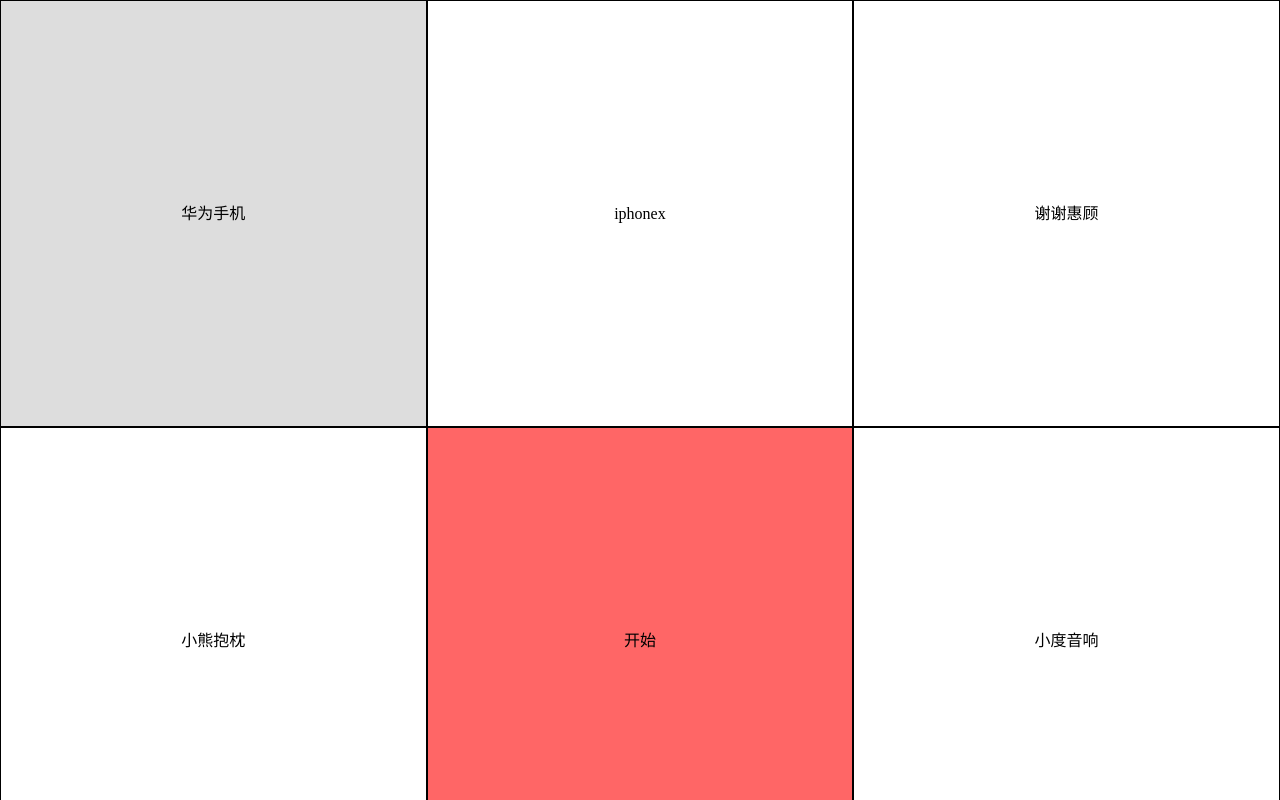
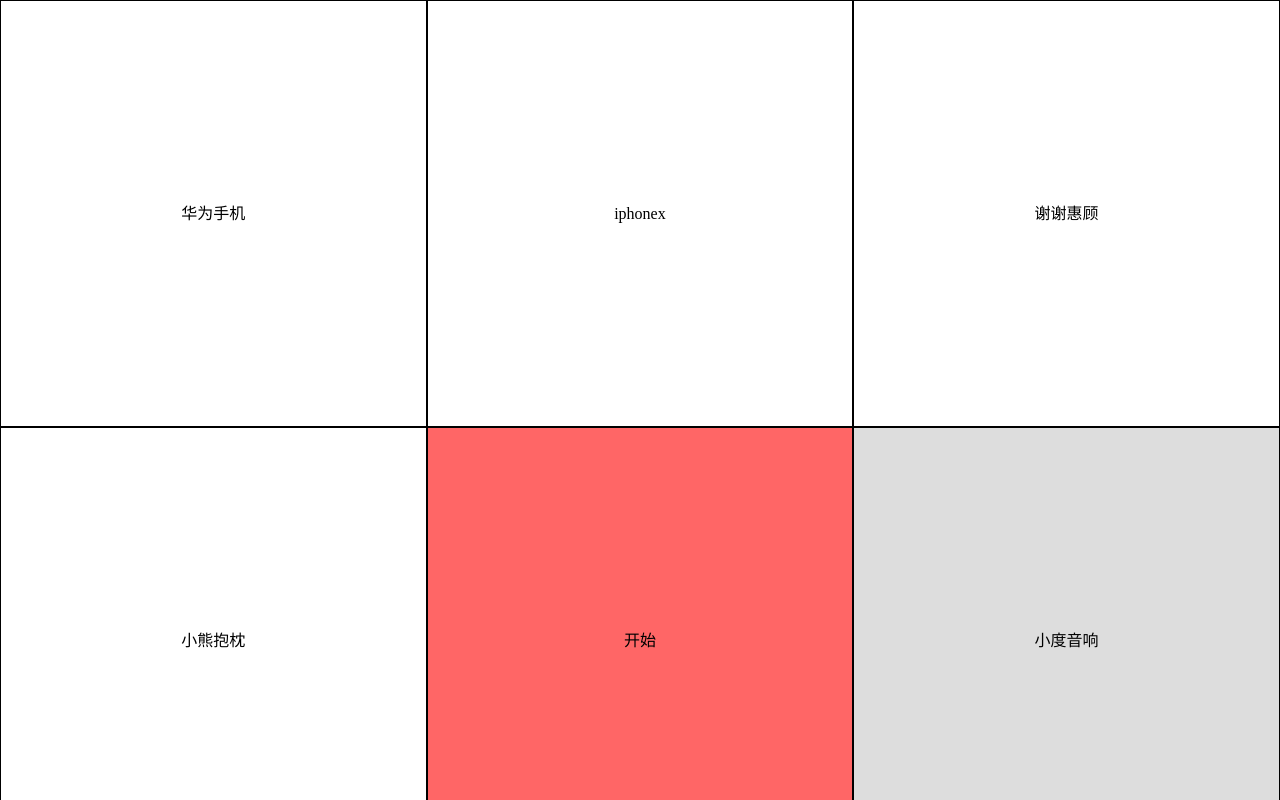
Before and after one commit to TH-coder/h5-task, a plain HTML site: page index.html in a window 1280 px wide. Both pictures are taken after a click on the element "开始". Shown: the top 800 px of the page. Drawn offline with Linux system fonts and the light colour scheme.

Commit message:
抽取逻辑

```diff
--- a/index.html
+++ b/index.html
@@ -6,50 +6,17 @@
     <meta name="viewport" content="width=device-width, initial-scale=1.0">
     <meta http-equiv="X-UA-Compatible" content="ie=edge">
     <title>Document</title>
+    <link rel="stylesheet" href="./lottery.css">
     <style>
         * {
             margin: 0;
             padding: 0;
         }
-
-        .layout {
-            display: flex;
-            flex-direction: row;
-            flex-wrap: wrap;
-            min-width: 300px;
-        }
-
-        .layout>.item {
-            flex-basis: 33.33vw;
-            text-align: center;
-            height: 33.33vw;
-            line-height: 33.33vw;
-            border: 1px solid #000;
-            box-sizing: border-box;
-        }
-
-        .layout>.item.active {
-            background: #ddd;
-        }
-
-        .layout>.item.start {
-            background: rgba(255, 0, 0, 0.6);
-        }
     </style>
 </head>
 
 <body>
-    <div class="layout">
-        <div class="item">华为手机</div>
-        <div class="item">iphonex</div>
-        <div class="item">谢谢惠顾</div>
-        <div class="item">小熊抱枕</div>
-        <div class="item start">开始</div>
-        <div class="item">小度音响</div>
-        <div class="item">电风扇</div>
-        <div class="item">格力冰箱</div>
-        <div class="item">手环</div>
-    </div>
+    <script src="lottery.js"></script>
     <script>
         const data = [{
             name: "华为手机"
@@ -69,58 +36,7 @@
             name: "手环"
         }]
 
-        const items = document.querySelectorAll(".item:not(.start)");
-        console.log(items);
-
-        const newItems = [];
-        newItems[0] = items[2];
-        newItems[1] = items[4];
-        newItems[2] = items[7];
-        newItems[3] = items[6];
-        newItems[4] = items[5];
-        newItems[5] = items[3];
-        newItems[6] = items[0];
-        newItems[7] = items[1];
-
-        function run(items) {
-            let times = 100,
-                num = Math.floor(Math.random() * 8),
-                interval = 500;
-                console.log(times);
-
-            function fn() {
-                times--;
-                items.forEach(element => {
-                    element.className = "item";
-                });
-
-                items[times % 8].className = "item active";
-                if (times>40&&interval > 100) {
-                    interval -= 30;
-                }
-
-                if(times<10){
-                    interval += 30;
-                }
-                if(times <= num){
-                    clearTimeout(timer);
-                    setTimeout(()=>{
-                        const hoverItems = document.querySelector(".item.active");
-                        alert(`恭喜你获得${hoverItems.innerHTML}`)
-                    },1000)
-                    return
-                }
-                clearTimeout(timer);
-                timer = setTimeout(fn,interval)
-            }
-
-            let timer = setTimeout(fn,interval);
-        }
-
-        document.querySelector(".start").addEventListener("click",function(){
-            run(newItems)
-        });
-
+        const lottery = new Lottery(document.body, data);
     </script>
 </body>
 
--- /dev/null
+++ b/lottery.css
@@ -0,0 +1,23 @@
+.lottery {
+    display: flex;
+    flex-direction: row;
+    flex-wrap: wrap;
+    min-width: 300px;
+}
+
+.lottery>.lottery-item {
+    flex-basis: 33.33vw;
+    text-align: center;
+    height: 33.33vw;
+    line-height: 33.33vw;
+    border: 1px solid #000;
+    box-sizing: border-box;
+}
+
+.lottery>.lottery-item.active {
+    background: #ddd;
+}
+
+.lottery>.lottery-item.lottery-start {
+    background: rgba(255, 0, 0, 0.6);
+}
--- /dev/null
+++ b/lottery.js
@@ -0,0 +1,75 @@
+
+
+class Lottery {
+    constructor(container, data) {
+        const lottery = document.createElement("div");
+        const items = [];
+        lottery.className = "lottery";
+        data.forEach((item, index) => {
+            if (index === 4) {
+                const startBtn = document.createElement("div");
+                startBtn.className = "lottery-item lottery-start";
+                startBtn.innerText = "开始";
+                startBtn.addEventListener("click",()=>{
+                    this.run();
+                })
+                lottery.appendChild(startBtn);
+            }
+            const itemDiv = document.createElement("div");
+            itemDiv.className = "lottery-item";
+            itemDiv.innerText = item.name;
+            items.push(itemDiv);
+            lottery.appendChild(itemDiv);
+        })
+
+        this.items[7] = items[2];
+        this.items[6] = items[4];
+        this.items[5] = items[7];
+        this.items[4] = items[6];
+        this.items[3] = items[5];
+        this.items[2] = items[3];
+        this.items[1] = items[0];
+        this.items[0] = items[1];
+
+        container.appendChild(lottery);
+    }
+    items = [];
+    onRun = false;
+
+    run() {
+        if(this.onRun)return;
+        this.onRun = true;
+        let times = 100,
+            num = Math.floor(Math.random() * 8),
+            interval = 500;
+
+        const fn = () => {
+            times--;
+            this.items.forEach(element => {
+                element.className = "lottery-item";
+            });
+
+            this.items[times % 8].className = "lottery-item active";
+            if (times > 40 && interval > 100) {
+                interval -= 30;
+            }
+
+            if (times < 10) {
+                interval += 30;
+            }
+            if (times <= num) {
+                clearTimeout(timer);
+                setTimeout(() => {
+                    const hoverItems = document.querySelector(".lottery-item.active");
+                    this.onRun = false;
+                    alert(`恭喜你获得${hoverItems.innerHTML}`)
+                }, 1000)
+                return
+            }
+            clearTimeout(timer);
+            timer = setTimeout(fn, interval)
+        }
+
+        let timer = setTimeout(fn, interval);
+    }
+}
```
Also changed, not shown: index.js (deleted).
